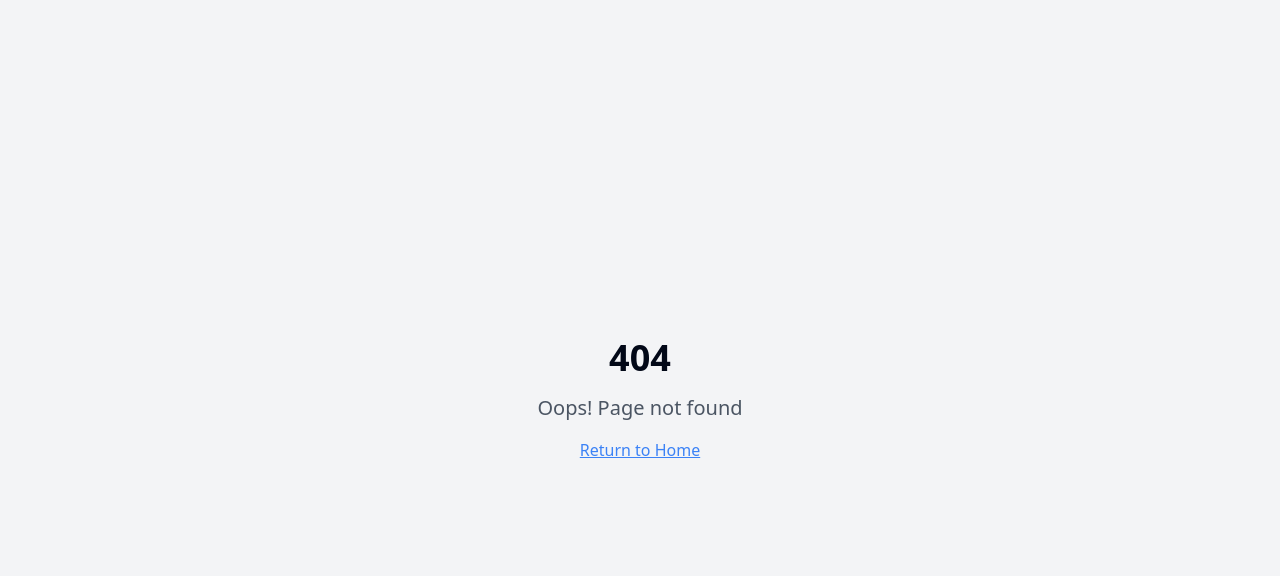
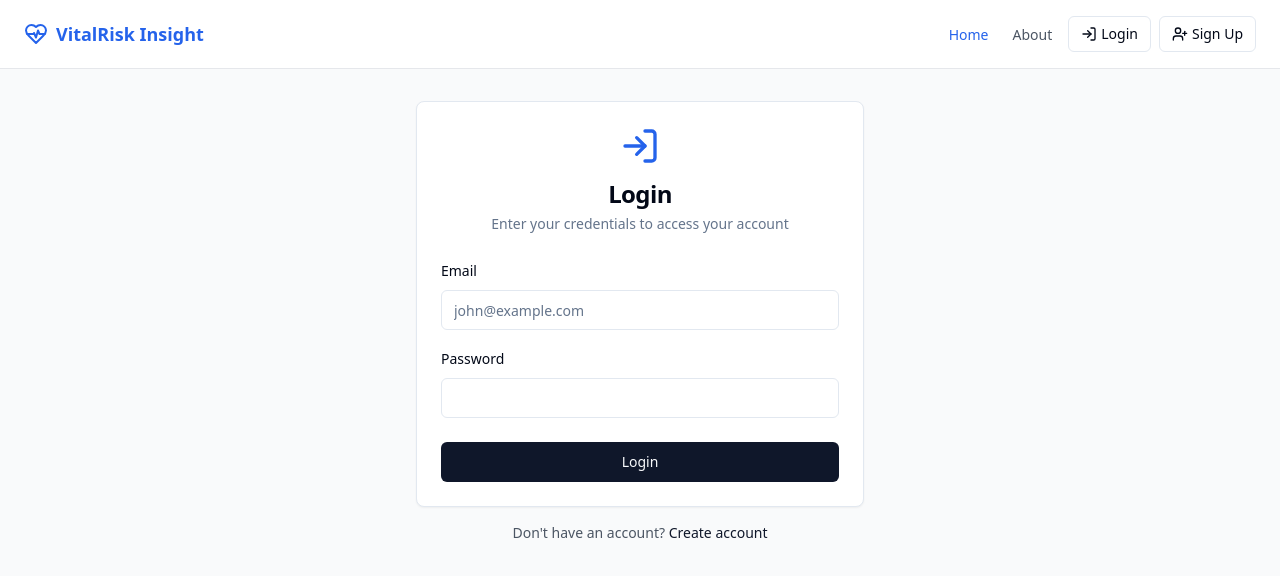
Before and after one commit to Snpum/vital-risk-insight, a React (Vite) app: page /login in a window 1280 px wide. Before the commit this address had no page. Shown: the top 576 px of the page. Built offline with nearby package versions, Linux system fonts and the light colour scheme.

Commit message:
Fix: Login page access
Implement the necessary changes to allow access to the login page.

```diff
--- a/src/App.tsx
+++ b/src/App.tsx
@@ -7,6 +7,7 @@ import { BrowserRouter, Routes, Route } from "react-router-dom";
 import Index from "./pages/Index";
 import Results from "./pages/Results";
 import CreateAccount from "./pages/CreateAccount";
+import Login from "./pages/Login";
 import About from "./pages/About";
 import NotFound from "./pages/NotFound";
 
@@ -22,6 +23,7 @@ const App = () => (
           <Route path="/" element={<Index />} />
           <Route path="/results" element={<Results />} />
           <Route path="/create-account" element={<CreateAccount />} />
+          <Route path="/login" element={<Login />} />
           <Route path="/about" element={<About />} />
           {/* ADD ALL CUSTOM ROUTES ABOVE THE CATCH-ALL "*" ROUTE */}
           <Route path="*" element={<NotFound />} />
--- a/src/components/HealthHeader.tsx
+++ b/src/components/HealthHeader.tsx
@@ -1,6 +1,6 @@
 
 import React from 'react';
-import { HeartPulse, UserPlus } from 'lucide-react';
+import { HeartPulse, UserPlus, LogIn } from 'lucide-react';
 import { useNavigate } from 'react-router-dom';
 import { Button } from '@/components/ui/button';
 
@@ -31,6 +31,16 @@ const HealthHeader = () => {
               <Button variant="outline" size="sm" onClick={handleLogout}>Logout</Button>
             </div>
           ) : (
+            <div className="flex items-center space-x-2">
+              <Button
+                variant="outline"
+                size="sm"
+                className="flex items-center gap-1"
+                onClick={() => navigate('/login')}
+              >
+                <LogIn className="h-4 w-4" />
+                Login
+              </Button>
               <Button
                 variant="outline"
                 size="sm"
@@ -40,6 +50,7 @@ const HealthHeader = () => {
                 <UserPlus className="h-4 w-4" />
                 Sign Up
               </Button>
+            </div>
           )}
         </nav>
       </div>
--- /dev/null
+++ b/src/pages/Login.tsx
@@ -0,0 +1,147 @@
+
+import React, { useState } from 'react';
+import { useNavigate } from 'react-router-dom';
+import { Button } from '@/components/ui/button';
+import { Card, CardContent, CardDescription, CardFooter, CardHeader, CardTitle } from '@/components/ui/card';
+import { Input } from '@/components/ui/input';
+import { Label } from '@/components/ui/label';
+import { useToast } from '@/hooks/use-toast';
+import { LogIn } from 'lucide-react';
+import HealthHeader from '@/components/HealthHeader';
+
+const Login = () => {
+  const navigate = useNavigate();
+  const { toast } = useToast();
+  const [formData, setFormData] = useState({
+    email: '',
+    password: ''
+  });
+  const [isLoading, setIsLoading] = useState(false);
+
+  const handleChange = (e: React.ChangeEvent<HTMLInputElement>) => {
+    const { name, value } = e.target;
+    setFormData(prev => ({
+      ...prev,
+      [name]: value
+    }));
+  };
+
+  const handleSubmit = (e: React.FormEvent<HTMLFormElement>) => {
+    e.preventDefault();
+    setIsLoading(true);
+
+    // Basic validation
+    if (!formData.email || !formData.password) {
+      toast({
+        title: "Error",
+        description: "All fields are required",
+        variant: "destructive",
+      });
+      setIsLoading(false);
+      return;
+    }
+
+    // For demonstration, we'll simulate login verification
+    setTimeout(() => {
+      // Check if user exists in localStorage
+      const storedUser = localStorage.getItem('user');
+
+      if (storedUser) {
+        const user = JSON.parse(storedUser);
+
+        // Simple check - in a real app, this would use proper authentication
+        if (user.email === formData.email) {
+          // Update user status to logged in
+          localStorage.setItem('user', JSON.stringify({
+            ...user,
+            isLoggedIn: true
+          }));
+
+          toast({
+            title: "Success!",
+            description: "You have been logged in",
+          });
+
+          navigate('/');
+        } else {
+          toast({
+            title: "Error",
+            description: "Invalid email or password",
+            variant: "destructive",
+          });
+        }
+      } else {
+        toast({
+          title: "Error",
+          description: "No account found with this email",
+          variant: "destructive",
+        });
+      }
+
+      setIsLoading(false);
+    }, 1500);
+  };
+
+  return (
+    <div className="min-h-screen bg-gray-50">
+      <HealthHeader />
+      <main className="container mx-auto py-8 px-4 md:px-6">
+        <div className="max-w-md mx-auto">
+          <Card>
+            <CardHeader className="space-y-1">
+              <div className="flex items-center justify-center mb-2">
+                <LogIn className="h-10 w-10 text-blue-600" />
+              </div>
+              <CardTitle className="text-2xl text-center">Login</CardTitle>
+              <CardDescription className="text-center">
+                Enter your credentials to access your account
+              </CardDescription>
+            </CardHeader>
+            <form onSubmit={handleSubmit}>
+              <CardContent className="space-y-4">
+                <div className="space-y-2">
+                  <Label htmlFor="email">Email</Label>
+                  <Input
+                    id="email"
+                    name="email"
+                    type="email"
+                    placeholder="john@example.com"
+                    value={formData.email}
+                    onChange={handleChange}
+                    required
+                  />
+                </div>
+                <div className="space-y-2">
+                  <Label htmlFor="password">Password</Label>
+                  <Input
+                    id="password"
+                    name="password"
+                    type="password"
+                    value={formData.password}
+                    onChange={handleChange}
+                    required
+                  />
+                </div>
+              </CardContent>
+              <CardFooter>
+                <Button className="w-full" type="submit" disabled={isLoading}>
+                  {isLoading ? "Logging in..." : "Login"}
+                </Button>
+              </CardFooter>
+            </form>
+          </Card>
+          <div className="text-center mt-4">
+            <p className="text-sm text-gray-600">
+              Don't have an account?{" "}
+              <Button variant="link" className="p-0 h-auto" onClick={() => navigate("/create-account")}>
+                Create account
+              </Button>
+            </p>
+          </div>
+        </div>
+      </main>
+    </div>
+  );
+};
+
+export default Login;
```
Lines whose indentation alone changed are shown as unchanged.
